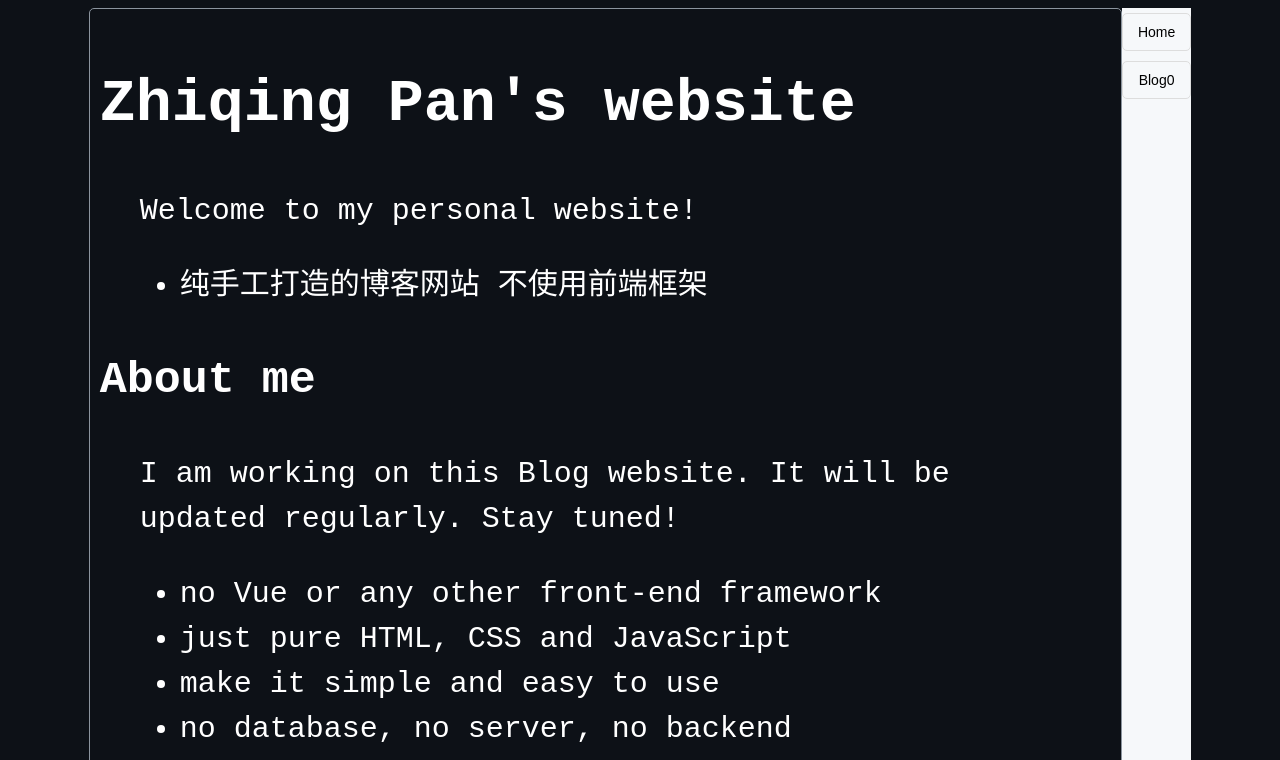
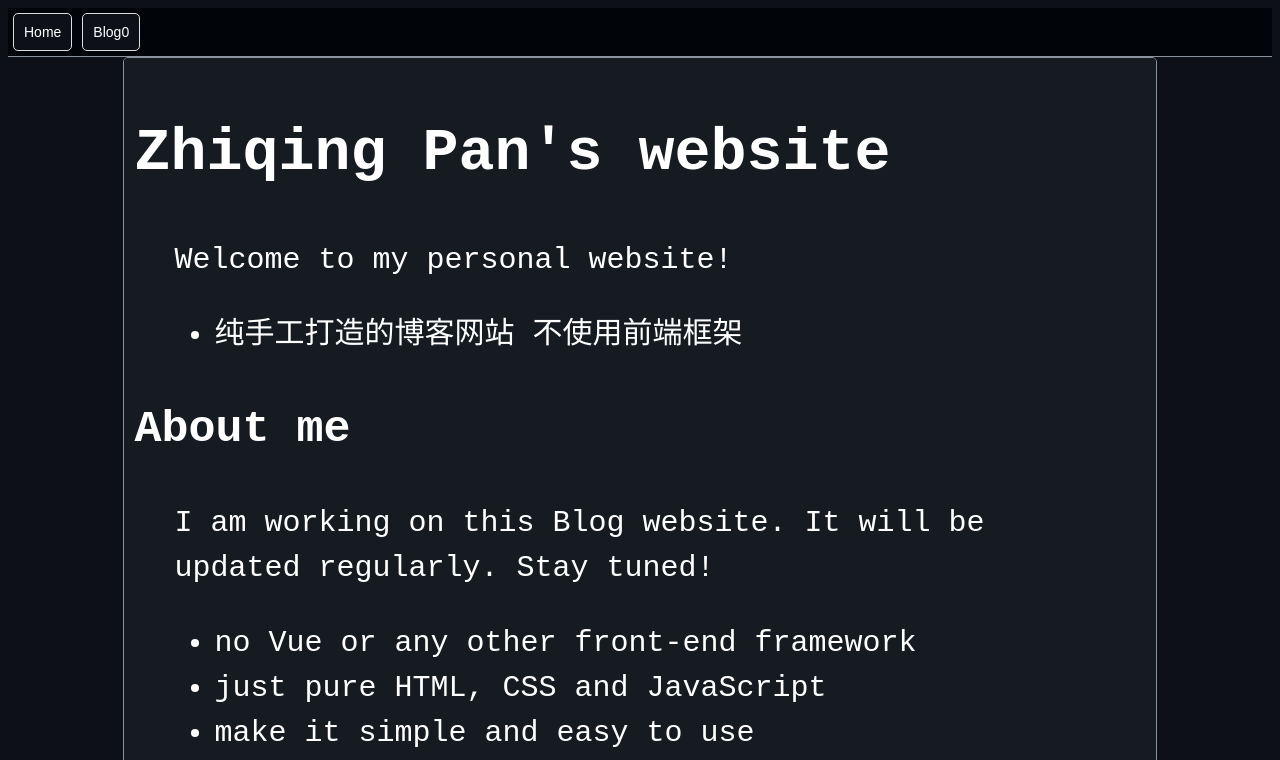
Before and after one commit to pzq123456/pzq123456.github.io, a plain HTML site: page index.html in a window 1280 px wide. Shown: the top 760 px of the page. Drawn offline with nearby package versions, Linux system fonts and the light colour scheme; a small style sheet from the web is missing.

Commit message:
样式调整

```diff
--- a/helpers/navBar.js
+++ b/helpers/navBar.js
@@ -29,11 +29,11 @@ export function fillNavBar(
         'font-size': '14px',
         'padding': '10px',
         'border': '1px solid #ddd',
-        'background-color': '#f6f8fa',
+        'background-color': '#0d1117',
         'margin': '5px',
         'border-radius': '5px',
         'cursor': 'pointer',
-        'width': '100%',
+        'color': 'white',
     };
     list.forEach(item => {
         btns.push(createBtn(item.text, item.action, btnStyle));
@@ -44,11 +44,12 @@ export function fillNavBar(
     element.appendChild(createBtnGroup(btns,
         {
             'width': '100%',
-            'background-color': '#f6f8fa',
+            'background-color': '#010409',
             'height': '100%',
             'display': 'flex',
-            'flex-direction': 'column',
+            'flex-direction': 'row',
             'align-items': 'center',
+            'border-bottom': '1px solid #8b949e',
         }
         ));
 
--- a/index.html
+++ b/index.html
@@ -5,11 +5,12 @@
   <title>Marked in the browser</title>
 </head>
 <body>
-
+    <div id="navBar"></div>
     <div class="wrapper">
       <div id="content"></div>
-      <div id="navBar"></div>
     </div>
+
+
     <script src="https://cdn.jsdelivr.net/npm/marked/marked.min.js"></script>
     <script src="https://cdn.jsdelivr.net/npm/axios/dist/axios.min.js"></script>
     <script src="https://cdnjs.cloudflare.com/ajax/libs/highlight.js/11.8.0/highlight.min.js"></script>
--- a/main.js
+++ b/main.js
@@ -22,7 +22,7 @@ const mdStyle = {
     'overflow': 'auto',
     'border': '1px solid #8b949e',
     'border-radius': '5px',
-    'background-color': '#0d1117',
+    'background-color': '#161b22',
     'width': '80%',
     'color': 'white',
 };
```
Also changed, not shown: README.md, style.css (line endings or trailing spaces).
